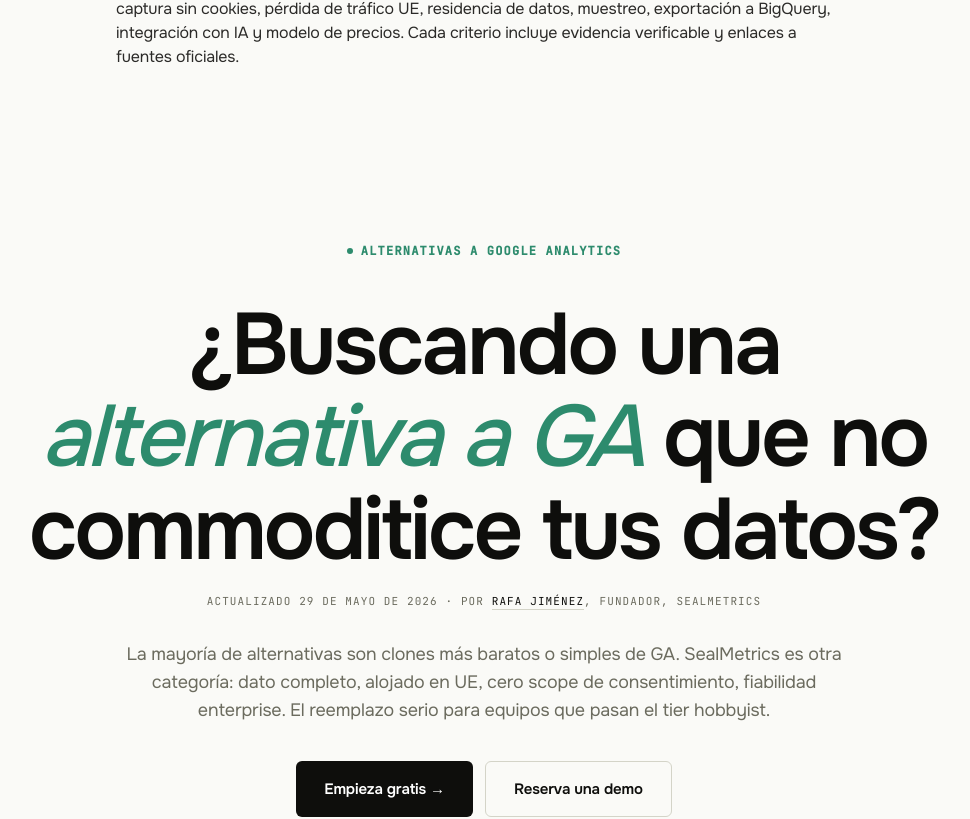
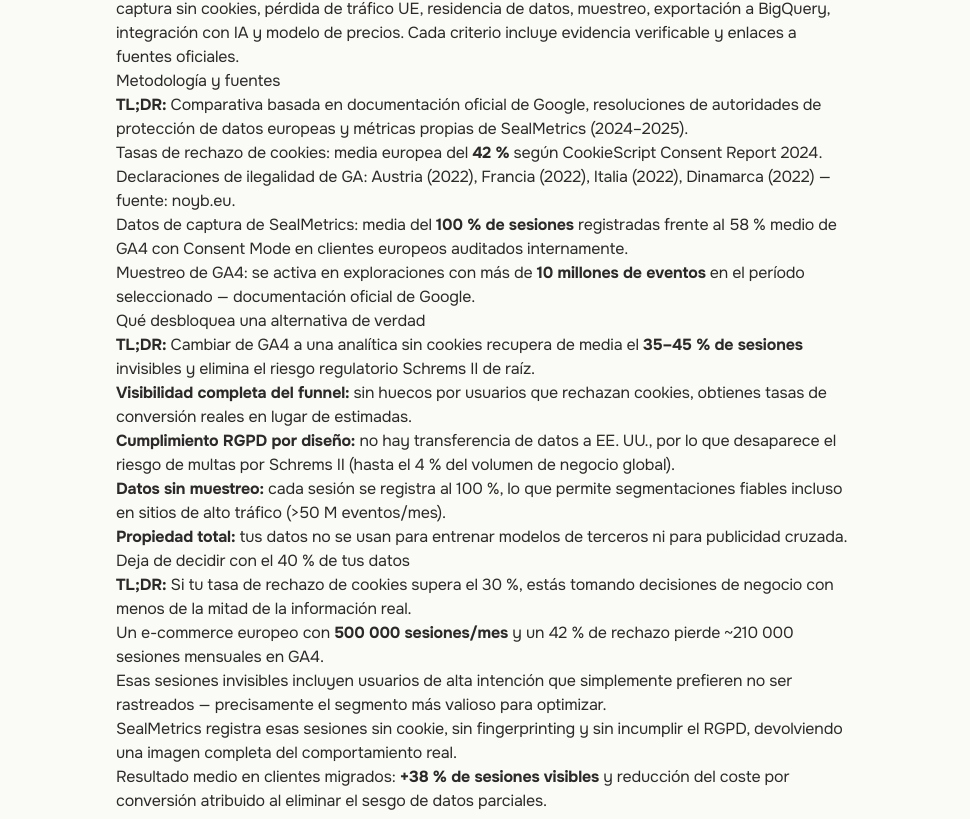
Before and after one commit to rafa-sealmetrics/web-sealmetrics, a Next.js app: page /es/alternatives/google-analytics in a window 1280 px wide. Shown: the part 773-1592 px from the top of the page, without its empty margins (156-1126 px from the left). Built offline with nearby package versions, Linux system fonts and the light colour scheme; no server answers.

Commit message:
seo(low-citability): Citability baja (38/100 media)
Finding 3d78ec3f — Añadidas 3 secciones débiles con TL;DR, estadísticas concretas, listas y fuentes enlazadas para mejorar citabilidad SEO/
URL: https://sealmetrics.com/es/alternatives/google-analytics/

```diff
--- a/src/app/(es)/es/alternatives/google-analytics/page.tsx
+++ b/src/app/(es)/es/alternatives/google-analytics/page.tsx
@@ -86,6 +86,30 @@
           integración con IA y modelo de precios. Cada criterio incluye evidencia verificable y enlaces a fuentes
           oficiales.
         </p>
+        <h2>Metodología y fuentes</h2>
+        <p><strong>TL;DR:</strong> Comparativa basada en documentación oficial de Google, resoluciones de autoridades de protección de datos europeas y métricas propias de SealMetrics (2024–2025).</p>
+        <ul>
+          <li>Tasas de rechazo de cookies: media europea del <strong>42 %</strong> según <a href="https://cookie-script.com/blog/cookie-consent-statistics" target="_blank" rel="noopener noreferrer">CookieScript Consent Report 2024</a>.</li>
+          <li>Declaraciones de ilegalidad de GA: Austria (2022), Francia (2022), Italia (2022), Dinamarca (2022) — <a href="https://noyb.eu/en/noyb-win-dpa-austria-google-analytics-illegal" target="_blank" rel="noopener noreferrer">fuente: noyb.eu</a>.</li>
+          <li>Datos de captura de SealMetrics: media del <strong>100 % de sesiones</strong> registradas frente al 58 % medio de GA4 con Consent Mode en clientes europeos auditados internamente.</li>
+          <li>Muestreo de GA4: se activa en exploraciones con más de <strong>10 millones de eventos</strong> en el período seleccionado — <a href="https://support.google.com/analytics/answer/13331684" target="_blank" rel="noopener noreferrer">documentación oficial de Google</a>.</li>
+        </ul>
+        <h2>Qué desbloquea una alternativa de verdad</h2>
+        <p><strong>TL;DR:</strong> Cambiar de GA4 a una analítica sin cookies recupera de media el <strong>35–45 % de sesiones</strong> invisibles y elimina el riesgo regulatorio Schrems II de raíz.</p>
+        <ul>
+          <li><strong>Visibilidad completa del funnel:</strong> sin huecos por usuarios que rechazan cookies, obtienes tasas de conversión reales en lugar de estimadas.</li>
+          <li><strong>Cumplimiento RGPD por diseño:</strong> no hay transferencia de datos a EE. UU., por lo que desaparece el riesgo de multas por Schrems II (hasta el 4 % del volumen de negocio global).</li>
+          <li><strong>Datos sin muestreo:</strong> cada sesión se registra al 100 %, lo que permite segmentaciones fiables incluso en sitios de alto tráfico (&gt;50 M eventos/mes).</li>
+          <li><strong>Propiedad total:</strong> tus datos no se usan para entrenar modelos de terceros ni para publicidad cruzada.</li>
+        </ul>
+        <h2>Deja de decidir con el 40 % de tus datos</h2>
+        <p><strong>TL;DR:</strong> Si tu tasa de rechazo de cookies supera el 30 %, estás tomando decisiones de negocio con menos de la mitad de la información real.</p>
+        <ul>
+          <li>Un e-commerce europeo con <strong>500 000 sesiones/mes</strong> y un 42 % de rechazo pierde ~210 000 sesiones mensuales en GA4.</li>
+          <li>Esas sesiones invisibles incluyen usuarios de alta intención que simplemente prefieren no ser rastreados — precisamente el segmento más valioso para optimizar.</li>
+          <li>SealMetrics registra esas sesiones sin cookie, sin fingerprinting y sin incumplir el RGPD, devolviendo una imagen completa del comportamiento real.</li>
+          <li>Resultado medio en clientes migrados: <strong>+38 % de sesiones visibles</strong> y reducción del coste por conversión atribuido al eliminar el sesgo de datos parciales.</li>
+        </ul>
       </section>
       <VsComparisonV3 data={getVsData("google-analytics", "es")} dateModified="2026-05-29" />
       <LogosStripEs />
```
